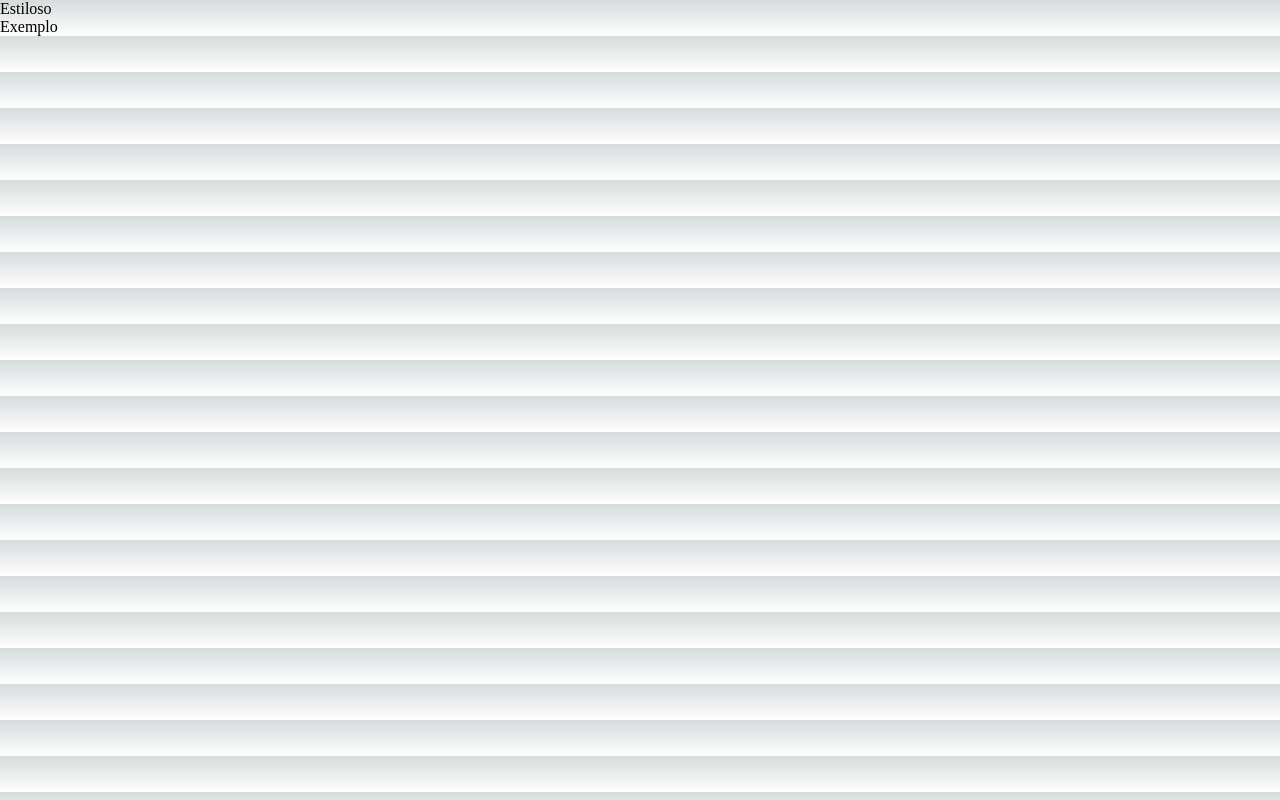
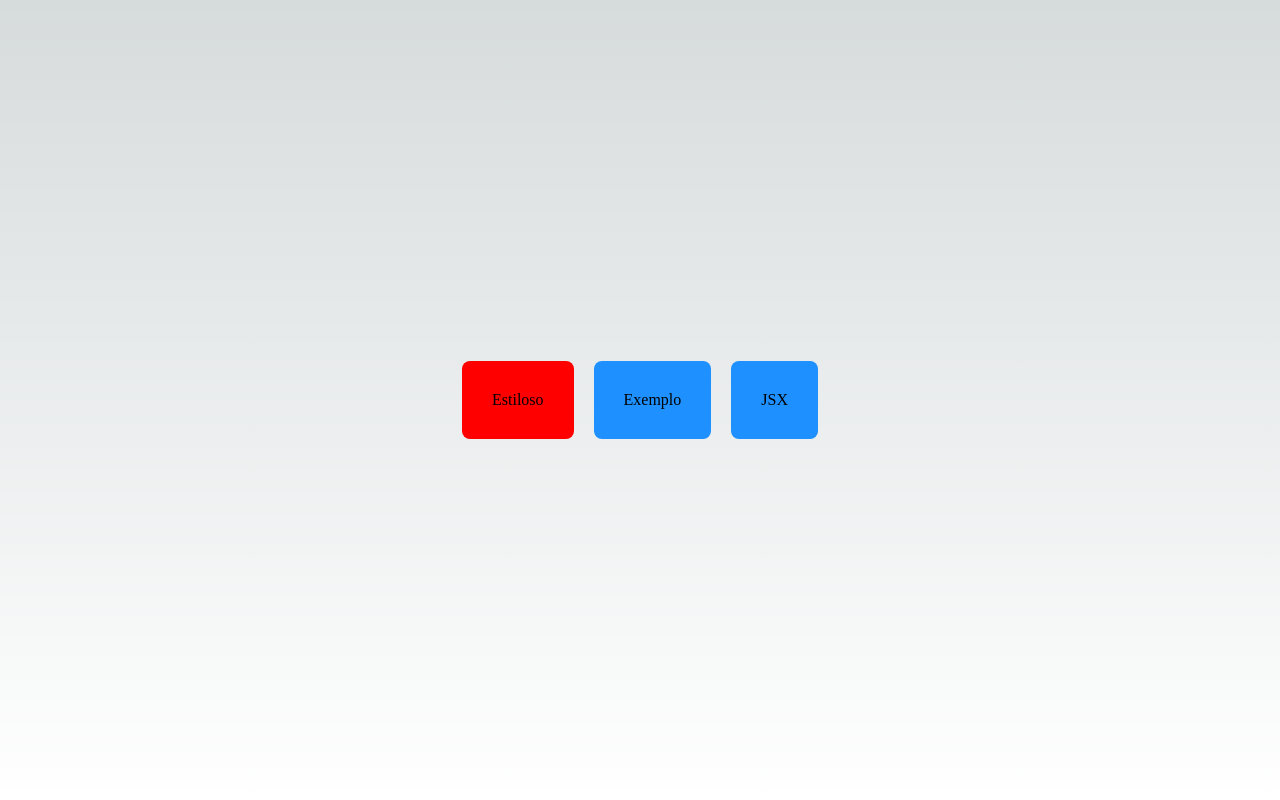
Before and after one commit to dronan/NextJS-Firebase, a Next.js app in the folder fundamentos/: page / in a window 1280 px wide. Built offline with nearby package versions, Linux system fonts and the light colour scheme.

Commit message:
navegando com link, css

```diff
--- /dev/null
+++ b/fundamentos/src/components/Navegador.jsx
@@ -0,0 +1,14 @@
+import Link from "next/link";
+import styles from '../styles/Navegador.module.css'
+
+export default function Navegador(props) {
+    return (
+        <Link href={props.destino}>
+            <div className={styles.navegador} style={{
+                backgroundColor: props.cor ?? '#1e90ff'
+            }}>
+                {props.texto}
+            </div>
+        </Link>
+    )
+}
--- a/fundamentos/src/pages/estiloso.jsx
+++ b/fundamentos/src/pages/estiloso.jsx
@@ -2,7 +2,7 @@ import Layout from '@/components/Layout';
 import estilos from '../styles/Estiloso.module.css'
 export default function Estiloso() {
     return (
-        <Layout>
+        <Layout titulo="Exemplo de css modularizado">
             <div className={estilos.roxo}>
                 <h1>Estilo usando CSS Módulos</h1>
             </div>
--- a/fundamentos/src/pages/exemplo.jsx
+++ b/fundamentos/src/pages/exemplo.jsx
@@ -3,7 +3,7 @@ import Layout from "@/components/Layout";
 
 export default function Exemplo() {
     return (
-        <Layout>
+        <Layout titulo="Usando componentes">
             <Cabecalho titulo="Teste titulo" subtitulo="Teste subtitulo" />
             <Cabecalho titulo="Teste 2" subtitulo="subtitulo" />
         </Layout>
--- a/fundamentos/src/pages/index.jsx
+++ b/fundamentos/src/pages/index.jsx
@@ -1,13 +1,18 @@
-import Link from "next/link";
+import Navegador from "../components/Navegador";
 
 export default function Inicio() {
   // deve retornar null caso não tenha um conteudo definido no return
   return (
-            <div>
-                <ul>
-                    <li><Link href="/estiloso">Estiloso</Link></li>
-                    <li><Link href="/exemplo">Exemplo</Link></li>
-                </ul>
+            <div style={{
+                display: "flex",
+                justifyContent: "center",
+                alignItems: "center",
+                flexWrap: "wrap",
+                height: "100vh"
+            }}>
+                    <Navegador destino="/estiloso" texto="Estiloso" cor="red" />
+                    <Navegador destino="/exemplo" texto="Exemplo" />
+                    <Navegador destino="/jsx" texto="JSX" />
             </div>
         )
 }
--- a/fundamentos/src/pages/jsx.jsx
+++ b/fundamentos/src/pages/jsx.jsx
@@ -1,3 +1,5 @@
+import Layout from '../components/Layout'
+
 export default function Jsx() {
     const subtitulo = 'Estou no JavaScript!'
 
@@ -6,11 +8,13 @@ export default function Jsx() {
     }
 
     return (
+        <Layout titulo="Entendendo o JSX">
         <div>
             <h1>JSX concept</h1>
             <h2>{subtitulo}</h2>
             <h3>{funcaoQualquer()}</h3>
             {JSON.stringify({rand: Math.random()}).toString()}
         </div>
+        </Layout>
     )
 }
--- a/fundamentos/src/styles/Estiloso.module.css
+++ b/fundamentos/src/styles/Estiloso.module.css
@@ -1,5 +1,6 @@
 .roxo {
     background-color: #8a2be2;
+    height: 100vh;
 }
 
 
--- /dev/null
+++ b/fundamentos/src/styles/Navegador.module.css
@@ -0,0 +1,5 @@
+.navegador {
+    padding: 30px;
+    margin: 10px;
+    border-radius: 8px;
+}
```
Also changed, not shown: fundamentos/src/components/Layout.jsx (+7 -2 lines), fundamentos/src/styles/Layout.module.css (added, +22 -0 lines).
